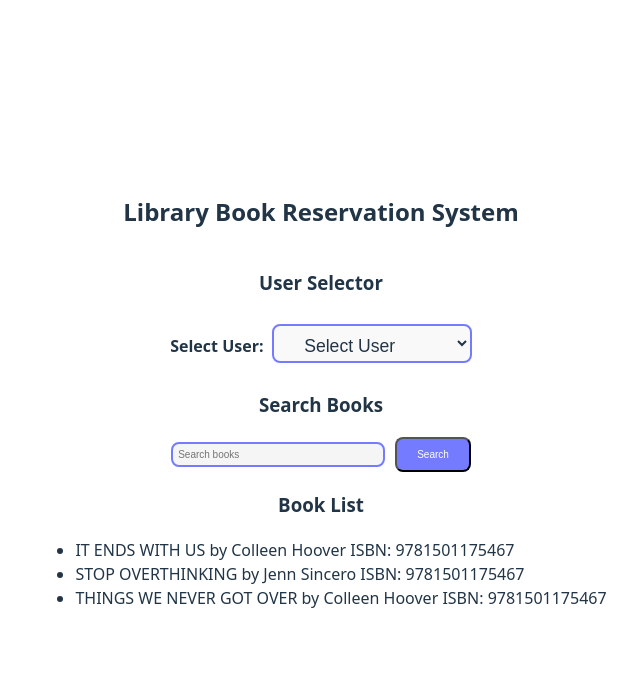
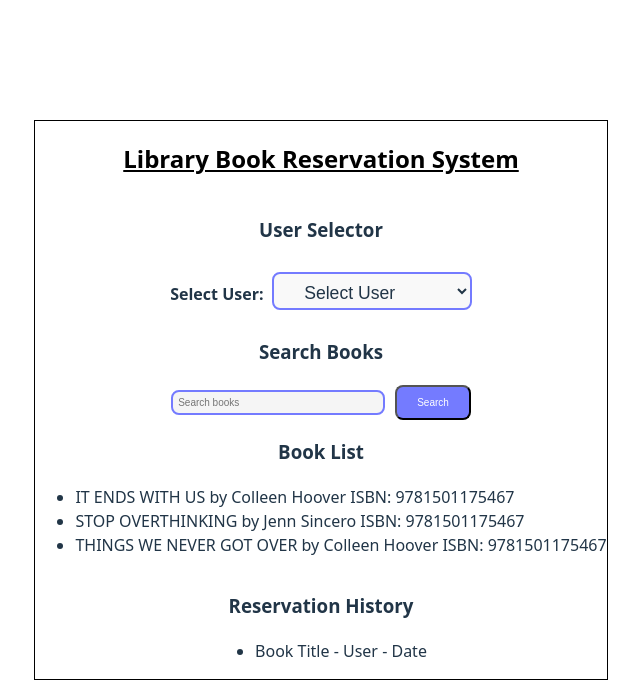
Before and after one commit to deepanshuJ416/LibraryBookReservation, a React (Vite) app: page / in a window 1280 px wide. Shown: the top 696 px of the page, without its empty margins (319-959 px from the left). Built offline with nearby package versions, Linux system fonts and the light colour scheme.

Commit message:
minnor changes

```diff
--- a/src/App.css
+++ b/src/App.css
@@ -46,4 +46,9 @@
   flex-direction: column;
   align-items: center;
   justify-content: center;
+  border: 1px solid #000;
 }
+.app-title{
+  color: #000;
+  text-decoration-line: underline;
+}
--- a/src/App.jsx
+++ b/src/App.jsx
@@ -5,6 +5,7 @@ import './App.css'
 import UserSelector from './UserSelector'
 import BookList from './BookList'
 import BookSearch from './BookSearch'
+import ReservationHistory from './ReservationHistory'
 
 
 function App() {
@@ -40,10 +41,11 @@ function App() {
     }
   return (
     <div className='app-container'>
-      <h2>Library Book Reservation System</h2>
+      <h2 className='app-title'>Library Book Reservation System</h2>
       <UserSelector users={users} selectedUserId={selectedUserId} onSelectUser={setSelectedUserId} />
       <BookSearch books={filteredBooks} onSearch={handleSearch} />
       <BookList books={filteredBooks} reservations={reservations} onReserve={handleReserve} selectedUserId={selectedUserId}/>
+      <ReservationHistory reservations={reservations}/>
     </div>
   )
 }
--- a/src/ReservationHistory.jsx
+++ b/src/ReservationHistory.jsx
@@ -0,0 +1,10 @@
+export default function ReservationHistory(){
+    return(
+        <div>
+            <h3>Reservation History</h3>
+            <ul>
+                <li>Book Title - User - Date</li>
+            </ul>
+        </div>
+    )
+}
--- a/src/UserSelector.jsx
+++ b/src/UserSelector.jsx
@@ -6,7 +6,7 @@ export default function UserSelector({users , selectedUserId , onSelectUser}) {
         <div>
             <h3>User Selector</h3>
             <label htmlFor="Select-User"><strong>Select User:</strong></label> &nbsp;
-            <select value={selectedUserId} onChange={(event) => onSelectUser(event.target.value)} className='select-user'>
+            <select value={selectedUserId} onChange={(event) => onSelectUser(event.target.value)} className='select-user' id='Select-User'>
                 <option value="" >Select User</option>
                 {users.map((user) => (
                     <option key={user.id} value={user.id}>{user.name}</option>
```
